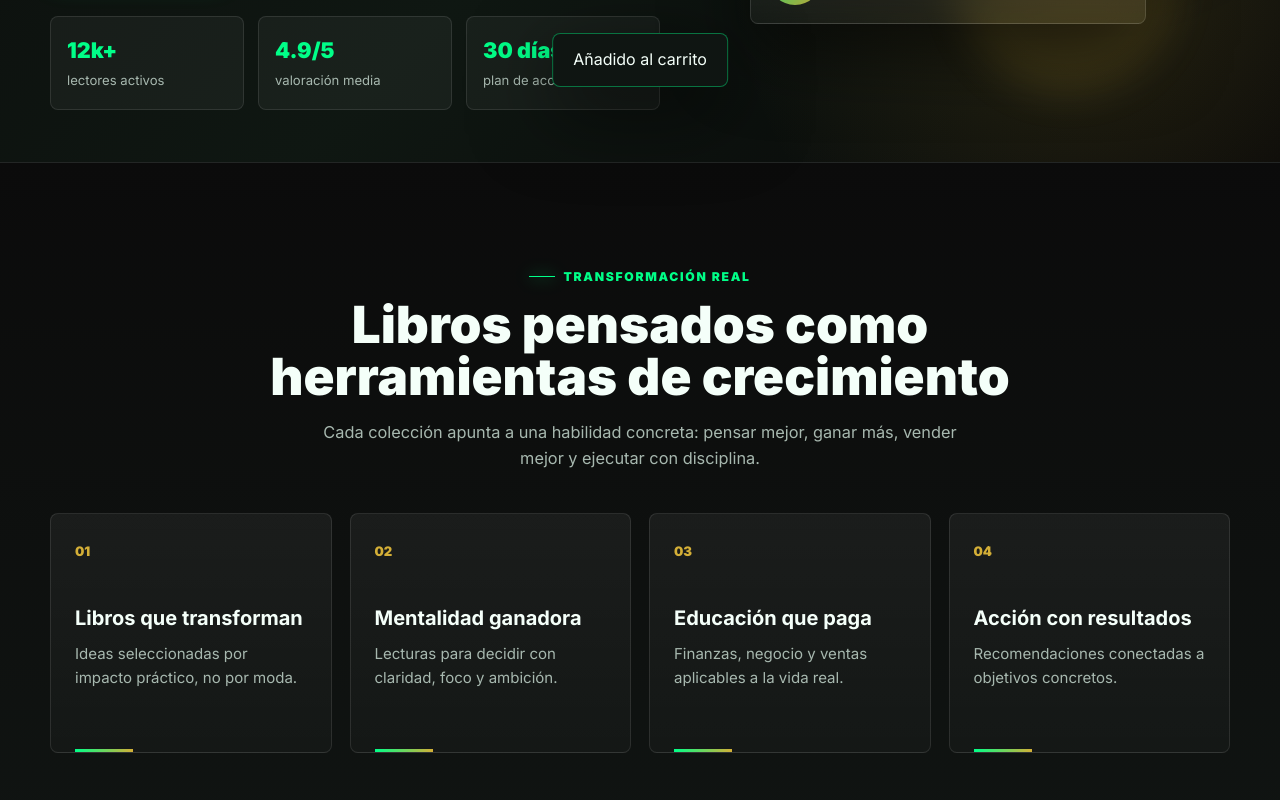
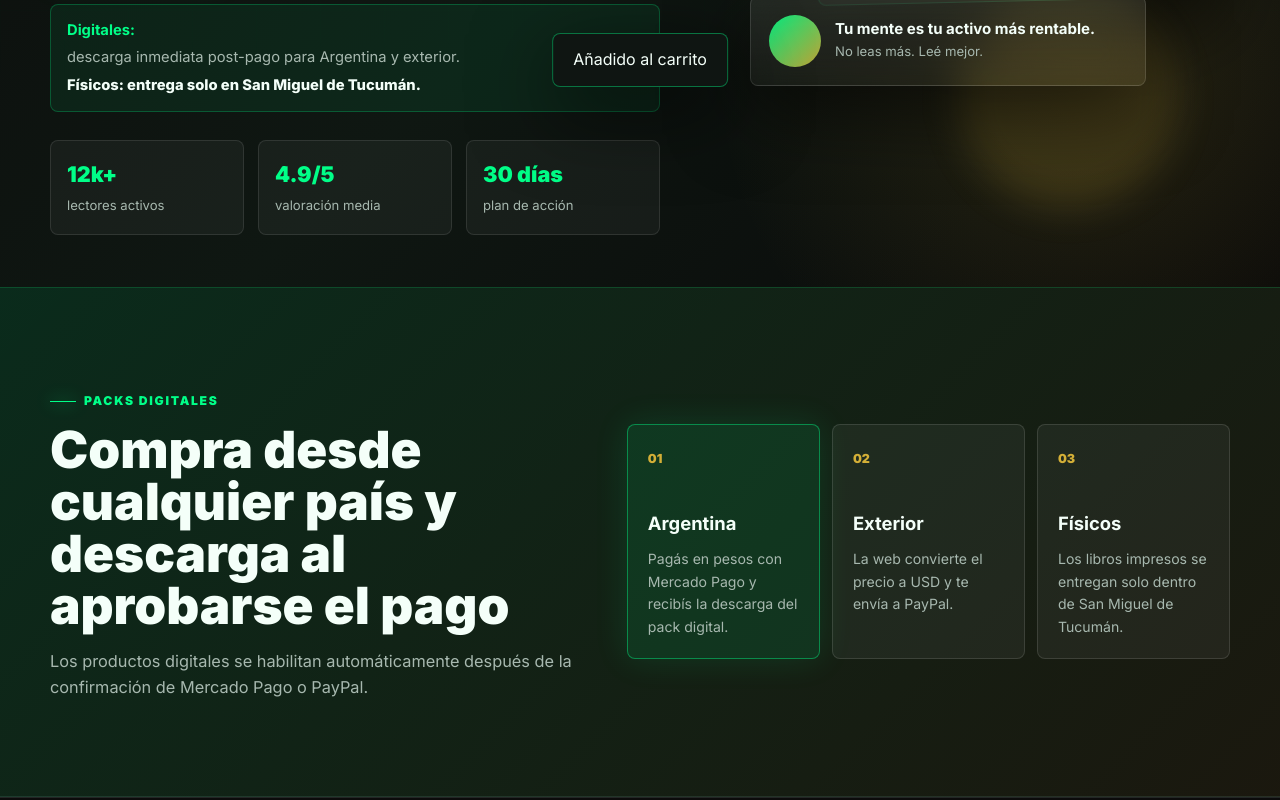
Before and after one commit to Rodrigok14/juga-en-grande, a website: page index.html in a window 1280 px wide. Shown: the part 809-1609 px from the top of the page. Drawn offline with Linux system fonts and the light colour scheme.

Commit message:
Highlight digital products and expand checkout countries

```diff
--- a/css/home.css
+++ b/css/home.css
@@ -61,6 +61,20 @@
   line-height: 1.65;
 }
 .hero-actions { display: flex; gap: 12px; flex-wrap: wrap; margin-bottom: 34px; }
+.hero-delivery-note {
+  display: grid;
+  gap: 4px;
+  max-width: 610px;
+  margin: -12px 0 28px;
+  padding: 14px 16px;
+  border: 1px solid rgba(0,255,136,.24);
+  border-radius: var(--radius-lg);
+  background: rgba(0,255,136,.07);
+  color: var(--color-text-2);
+  font-size: .92rem;
+}
+.hero-delivery-note strong { color: var(--color-accent); }
+.hero-delivery-note span { color: var(--color-text); font-weight: 800; }
 .hero-metrics {
   display: grid;
   grid-template-columns: repeat(3, minmax(0, 1fr));
@@ -154,6 +168,39 @@
   background: linear-gradient(180deg, #0b0b0b, #101412);
   border-top: 1px solid rgba(255,255,255,.08);
 }
+.digital-access {
+  background:
+    linear-gradient(135deg, rgba(0,255,136,.13), rgba(212,175,55,.08)),
+    #0b0b0b;
+  border-top: 1px solid rgba(0,255,136,.18);
+  border-bottom: 1px solid rgba(255,255,255,.08);
+}
+.digital-access-layout {
+  display: grid;
+  grid-template-columns: minmax(0, .9fr) minmax(360px, 1fr);
+  gap: 34px;
+  align-items: center;
+}
+.digital-access-grid {
+  display: grid;
+  grid-template-columns: repeat(3, minmax(0, 1fr));
+  gap: 12px;
+}
+.digital-access-card {
+  min-height: 210px;
+  padding: 20px;
+  border: 1px solid rgba(255,255,255,.12);
+  border-radius: var(--radius-lg);
+  background: rgba(255,255,255,.05);
+}
+.digital-access-card.is-primary {
+  border-color: rgba(0,255,136,.42);
+  background: rgba(0,255,136,.1);
+  box-shadow: 0 0 34px rgba(0,255,136,.12);
+}
+.digital-access-card span { color: var(--color-gold); font-size: .78rem; font-weight: 900; }
+.digital-access-card h3 { margin: 38px 0 10px; font-size: 1.15rem; }
+.digital-access-card p { color: var(--color-text-2); font-size: .88rem; }
 .transformation-grid {
   display: grid;
   grid-template-columns: repeat(4, minmax(0, 1fr));
@@ -189,6 +236,16 @@
 
 .books-section { background: #0b0b0b; }
 .premium-books .book-card:nth-child(n+5) { display: none; }
+.book-card.is-digital {
+  border-color: rgba(0,255,136,.34);
+  box-shadow: 0 0 26px rgba(0,255,136,.08);
+}
+.book-card.is-digital .book-format-tag {
+  color: #06100b;
+  border-color: transparent;
+  background: var(--color-accent);
+  font-weight: 900;
+}
 
 .categories-section {
   background:
@@ -312,6 +369,7 @@
 @media (max-width: 1024px) {
   .hero-layout { grid-template-columns: 1fr; }
   .hero-visual { min-height: 480px; max-width: 560px; width: 100%; margin: 0 auto; }
+  .digital-access-layout { grid-template-columns: 1fr; }
   .transformation-grid, .categories-grid { grid-template-columns: repeat(2, minmax(0, 1fr)); }
   .interactive-layout { grid-template-columns: 1fr; }
 }
@@ -336,5 +394,6 @@
   .growth-chart { padding-right: 80px; gap: 9px; }
   .chart-arrow { width: 170px; right: 8px; }
   .transformation-grid, .categories-grid { grid-template-columns: 1fr; }
+  .digital-access-grid { grid-template-columns: 1fr; }
   .reviews-summary { align-items: flex-start; flex-direction: column; }
 }
--- a/index.html
+++ b/index.html
@@ -85,6 +85,10 @@
             <a href="#featured-books" class="btn btn-primary btn-large">Empezar ahora</a>
             <a href="#interactive" class="btn btn-secondary btn-large">Decime qué querés lograr</a>
           </div>
+          <div class="hero-delivery-note">
+            <strong>Digitales:</strong> descarga inmediata post-pago para Argentina y exterior.
+            <span>Físicos: entrega solo en San Miguel de Tucumán.</span>
+          </div>
           <div class="hero-metrics" aria-label="Indicadores de transformación">
             <div><strong>12k+</strong><span>lectores activos</span></div>
             <div><strong>4.9/5</strong><span>valoración media</span></div>
@@ -121,6 +125,33 @@
               <span>No leas más. Leé mejor.</span>
             </div>
           </div>
+        </div>
+      </div>
+    </section>
+
+    <section class="digital-access section-padding" id="digital-access">
+      <div class="container digital-access-layout">
+        <div>
+          <div class="section-label">Packs digitales</div>
+          <h2 class="section-title">Compra desde cualquier país y descarga al aprobarse el pago</h2>
+          <p class="section-subtitle">Los productos digitales se habilitan automáticamente después de la confirmación de Mercado Pago o PayPal.</p>
+        </div>
+        <div class="digital-access-grid">
+          <article class="digital-access-card is-primary">
+            <span>01</span>
+            <h3>Argentina</h3>
+            <p>Pagás en pesos con Mercado Pago y recibís la descarga del pack digital.</p>
+          </article>
+          <article class="digital-access-card">
+            <span>02</span>
+            <h3>Exterior</h3>
+            <p>La web convierte el precio a USD y te envía a PayPal.</p>
+          </article>
+          <article class="digital-access-card">
+            <span>03</span>
+            <h3>Físicos</h3>
+            <p>Los libros impresos se entregan solo dentro de San Miguel de Tucumán.</p>
+          </article>
         </div>
       </div>
     </section>
--- a/js/home.js
+++ b/js/home.js
@@ -88,10 +88,12 @@ document.addEventListener("DOMContentLoaded", () => {
   function bookCardHTML(b) {
     const discount = b.oldPrice ? Math.round((1 - b.price / b.oldPrice) * 100) : null;
     const categoryName = categoryLabel(b.category);
+    const isDigital = b.format === "digital";
     return `
-      <article class="book-card" onclick="window.location.href='producto.html?slug=${b.slug}'" style="cursor:pointer">
+      <article class="book-card ${isDigital ? "is-digital" : ""}" onclick="window.location.href='producto.html?slug=${b.slug}'" style="cursor:pointer">
         <div class="book-card-cover">
-          ${b.badge ? `<span class="book-badge ${b.badge === "sale" ? "badge-sale" : b.badge === "new" ? "badge-new" : ""}">${badgeLabel(b.badge)}</span>` : ""}
+          ${isDigital ? `<span class="book-badge">Descarga digital</span>` : ""}
+          ${!isDigital && b.badge ? `<span class="book-badge ${b.badge === "sale" ? "badge-sale" : b.badge === "new" ? "badge-new" : ""}">${badgeLabel(b.badge)}</span>` : ""}
           <button class="book-wishlist-btn" onclick="event.stopPropagation(); toggleWishlist(${b.id}, this)" aria-label="Guardar en favoritos">♡</button>
           <img src="${b.cover}" alt="Portada de ${b.title}" loading="lazy" />
           <div class="book-card-quick-add">
@@ -120,8 +122,10 @@ document.addEventListener("DOMContentLoaded", () => {
 
   const featuredGrid = document.getElementById("featured-books-grid");
   if (featuredGrid) {
-    const priority = ["padre-rico-padre-pobre", "piense-y-hagase-rico", "atomic-habits", "deep-work"];
-    const books = priority.map(slug => getBookBySlug(slug)).filter(Boolean);
+    const priority = ["robert", "deep-work", "padre-rico-padre-pobre", "piense-y-hagase-rico", "atomic-habits"];
+    const priorityBooks = priority.map(slug => getBookBySlug(slug)).filter(Boolean);
+    const digitalBooks = BOOKS.filter(book => book.format === "digital" && !priorityBooks.some(item => item.id === book.id));
+    const books = [...priorityBooks.filter(book => book.format === "digital"), ...digitalBooks, ...priorityBooks.filter(book => book.format !== "digital")].slice(0, 4);
     featuredGrid.innerHTML = books.map(bookCardHTML).join("");
   }
 
```
Also changed, not shown: checkout.html (+18 -2 lines).
